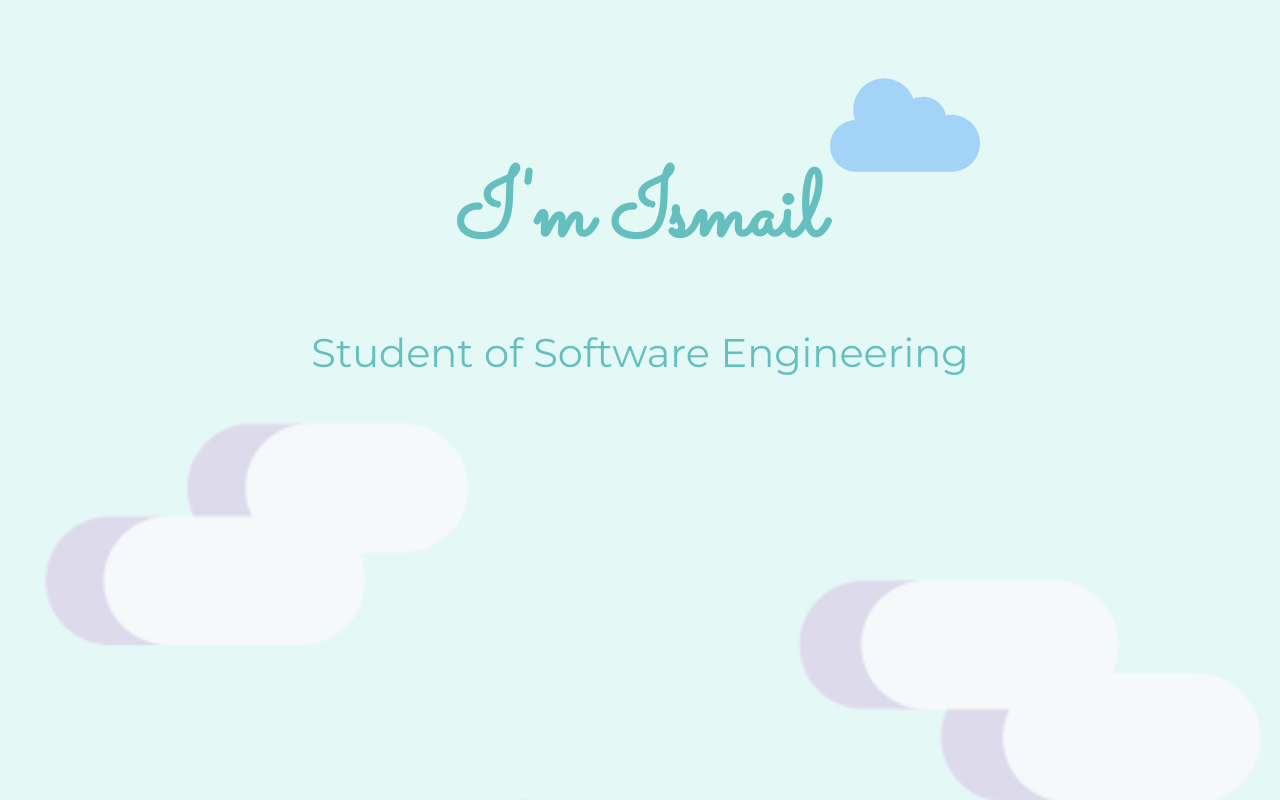
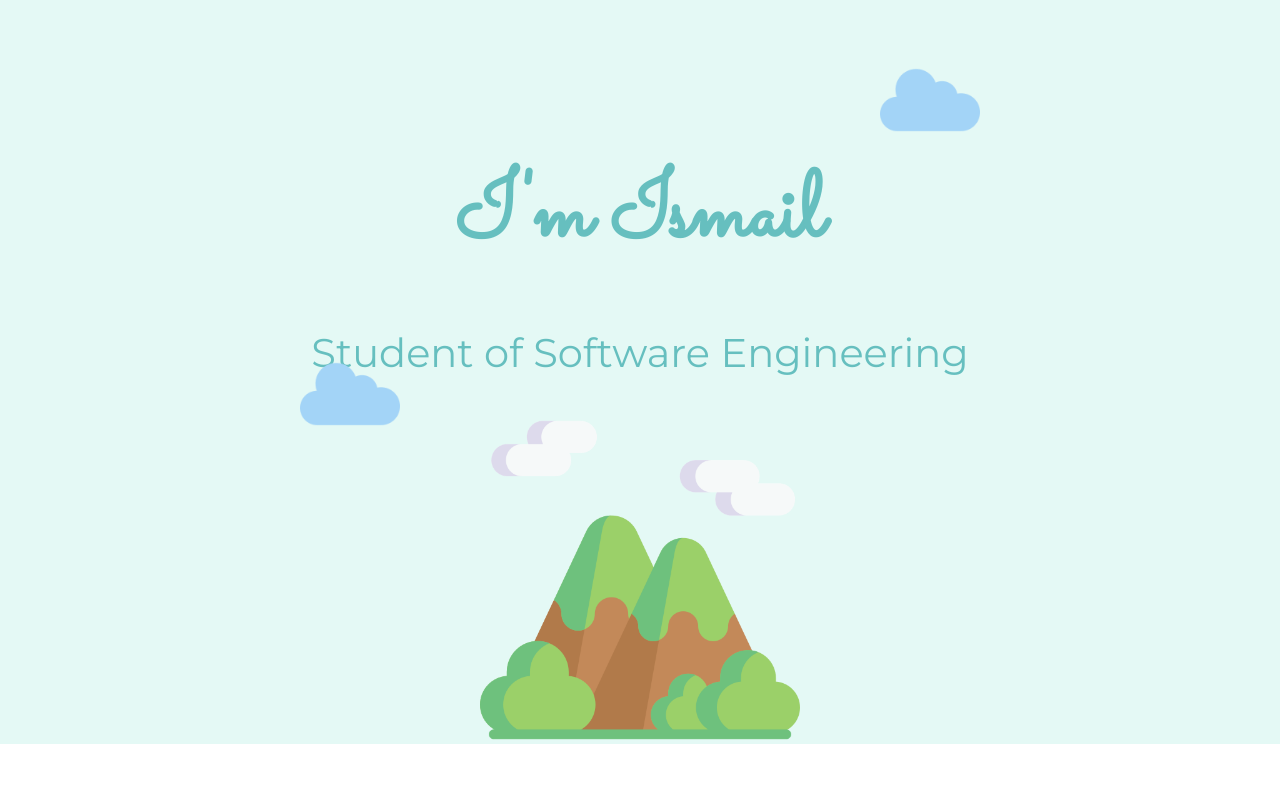
Before and after one commit to IsmailAhmed5/my-personal-site, a plain HTML site: page index.html in a window 1280 px wide. Shown: the top 800 px of the page. Drawn offline with Linux system fonts and the light colour scheme.

Commit message:
Changing in Styles

```diff
--- a/css/styles.css
+++ b/css/styles.css
@@ -85,19 +85,19 @@ a:hover{
 }
 
 .cloud1{
-    width: 150px;
+    width: 100px;
     position: absolute;
     right: 300px;
     top: 50px;
 }
 .cloud2{
-    width: 150px;
+    width: 100px;
     position: absolute;
     left: 300px;
     bottom: 300px;
 }
 .mountain{
-    width: 100%;
+    width: 20em;
     position: relative;
     top: 0px;
 }
```
